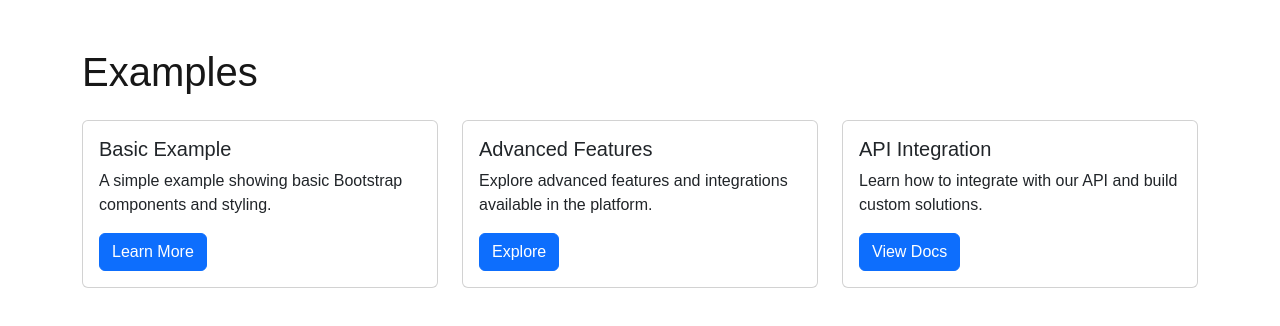
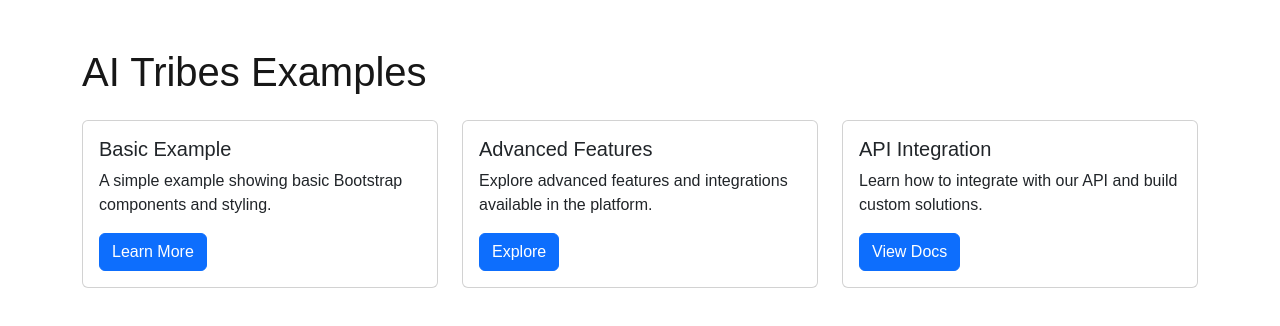
Before and after one commit to ai-tribes/v2, a Next.js app: page /examples in a window 1280 px wide. Shown: the top 326 px of the page. Built offline with nearby package versions, Linux system fonts and the light colour scheme.

Commit message:
test: Update examples page title to verify automatic deployment

```diff
--- a/src/app/(public)/examples/page.tsx
+++ b/src/app/(public)/examples/page.tsx
@@ -24,7 +24,7 @@
 
   return (
     <div className="container py-5">
-      <h1 className="mb-4">Examples</h1>
+      <h1 className="mb-4">AI Tribes Examples</h1>
 
       <div className="row g-4">
         {examples.map((example, index) => (
```
